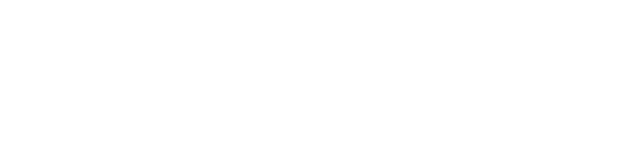
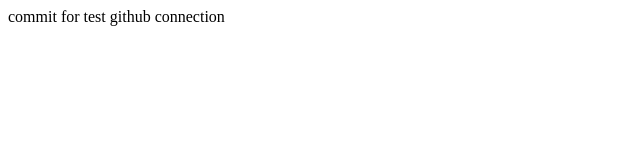
Before and after one commit to zuksan/zuksan.github.com, a plain HTML site: page index.html in a window 1280 px wide. Shown: the whole page, without its empty margins (0-640 px from the left). Drawn offline with Linux system fonts and the light colour scheme.

Commit message:
test WSL git connection

```diff
--- a/index.html
+++ b/index.html
@@ -2,9 +2,10 @@
 <html lang="en">
 <head>
     <meta charset="UTF-8">
-    <title>21ic电子技术资料下载站</title>
+    <title>2020, Be Happy!</title>
 </head>
 <body>
+    commit for test github connection
 <script type="text/javascript">
     alert("welcome!");
 </script>
```
